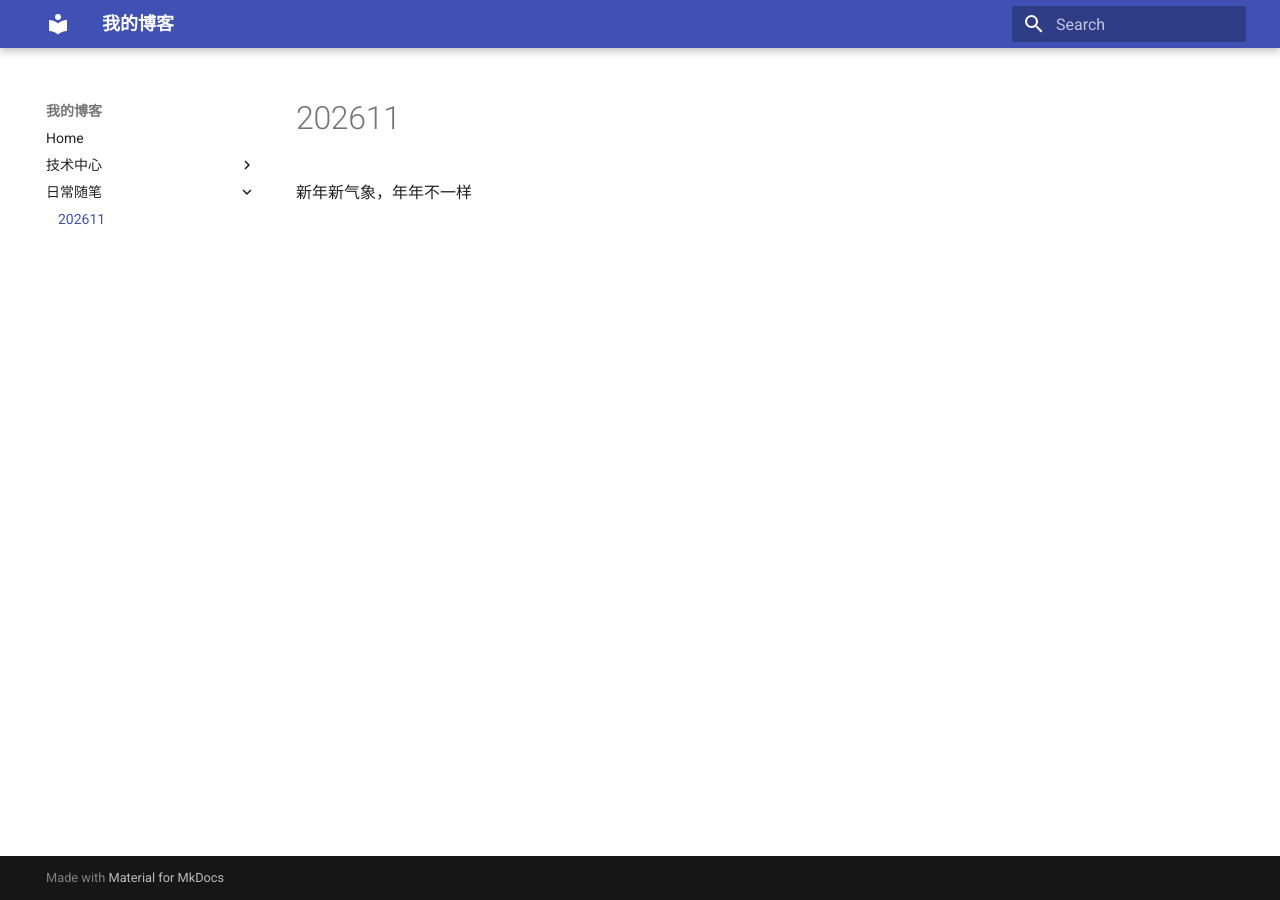
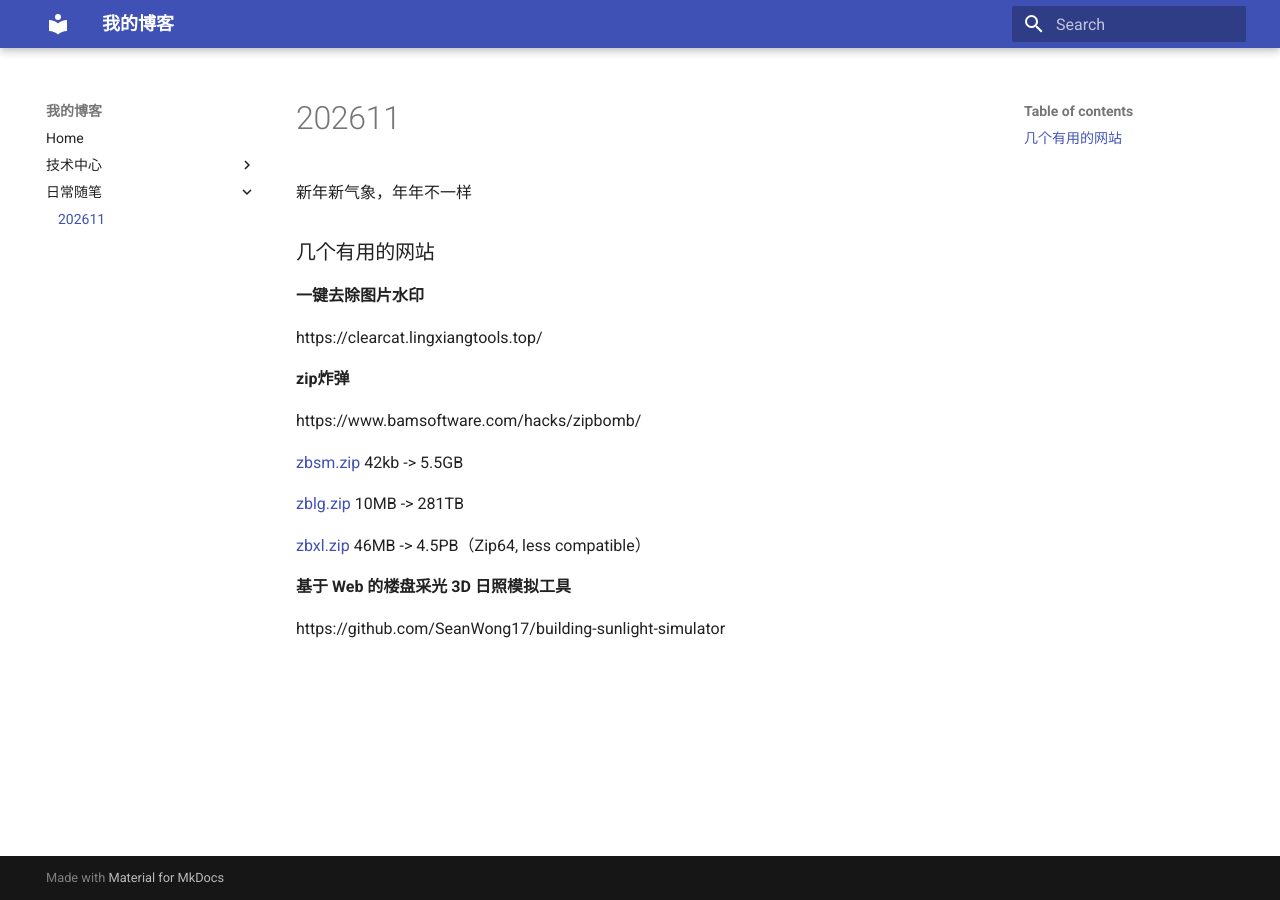
Before and after one commit to dtmcc/blog, an MkDocs documentation site: the page built from docs/日常随笔/202601.md, in a window 1280 px wide. Built offline with MkDocs 1.6.1 and Material for MkDocs 9.7.7, drawn with Linux system fonts in a browser that asks for light colours.

Commit message:
202601
Signed-off-by: v_lianghao04 <v_lianghao04@baidu.com>

```diff
--- a/docs/日常随笔/202601.md
+++ b/docs/日常随笔/202601.md
@@ -1,3 +1,31 @@
 # 202611
 
 新年新气象，年年不一样
+
+
+
+### 几个有用的网站
+
+
+
+**一键去除图片水印**
+
+https://clearcat.lingxiangtools.top/
+
+
+
+**zip炸弹**
+
+https://www.bamsoftware.com/hacks/zipbomb/
+
+[zbsm.zip](./assets/zbsm.zip)	42kb -> 5.5GB
+
+[zblg.zip](./assets/zblg.zip)	10MB -> 281TB
+
+[zbxl.zip](./assets/zbxl.zip)	46MB -> 4.5PB（Zip64, less compatible）
+
+
+
+**基于 Web 的楼盘采光 3D 日照模拟工具**
+
+https://github.com/SeanWong17/building-sunlight-simulator
```
Also changed, not shown: 3 other files.
